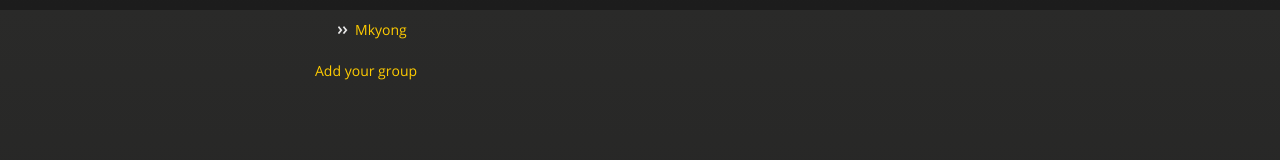
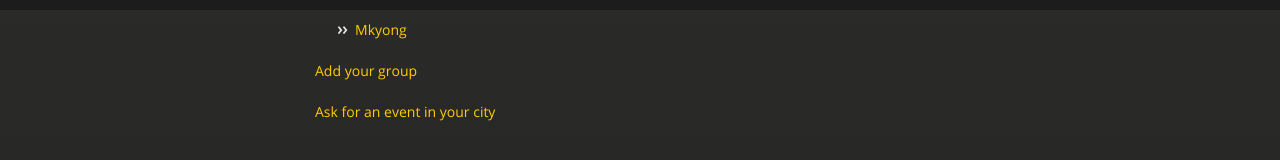
Before and after one commit to spring-ug/spring-ug.github.io, a Jekyll site: the page built from index.md, in a window 1280 px wide and 1122 px high. Shown: the part 890-1050 px from the top of the window. Built offline with Jekyll 4.4.1, drawn with Linux system fonts in a browser that asks for light colours; nearby versions of some CDN libraries; Markdown is read by kramdown in place of the engine named in the settings.

Commit message:
ask for an event

```diff
--- a/index.md
+++ b/index.md
@@ -28,3 +28,5 @@ Let everybody know that you have Spring related meetups, events  or website.
 - [Mkyong](http://www.mkyong.com/tutorials/spring-tutorials/)
 
 [Add your group](https://github.com/spring-ug/spring-ug.github.io/edit/master/index.md)
+
+[Ask for an event in your city](https://github.com/spring-ug/spring-ug.github.io/issues/)
```
